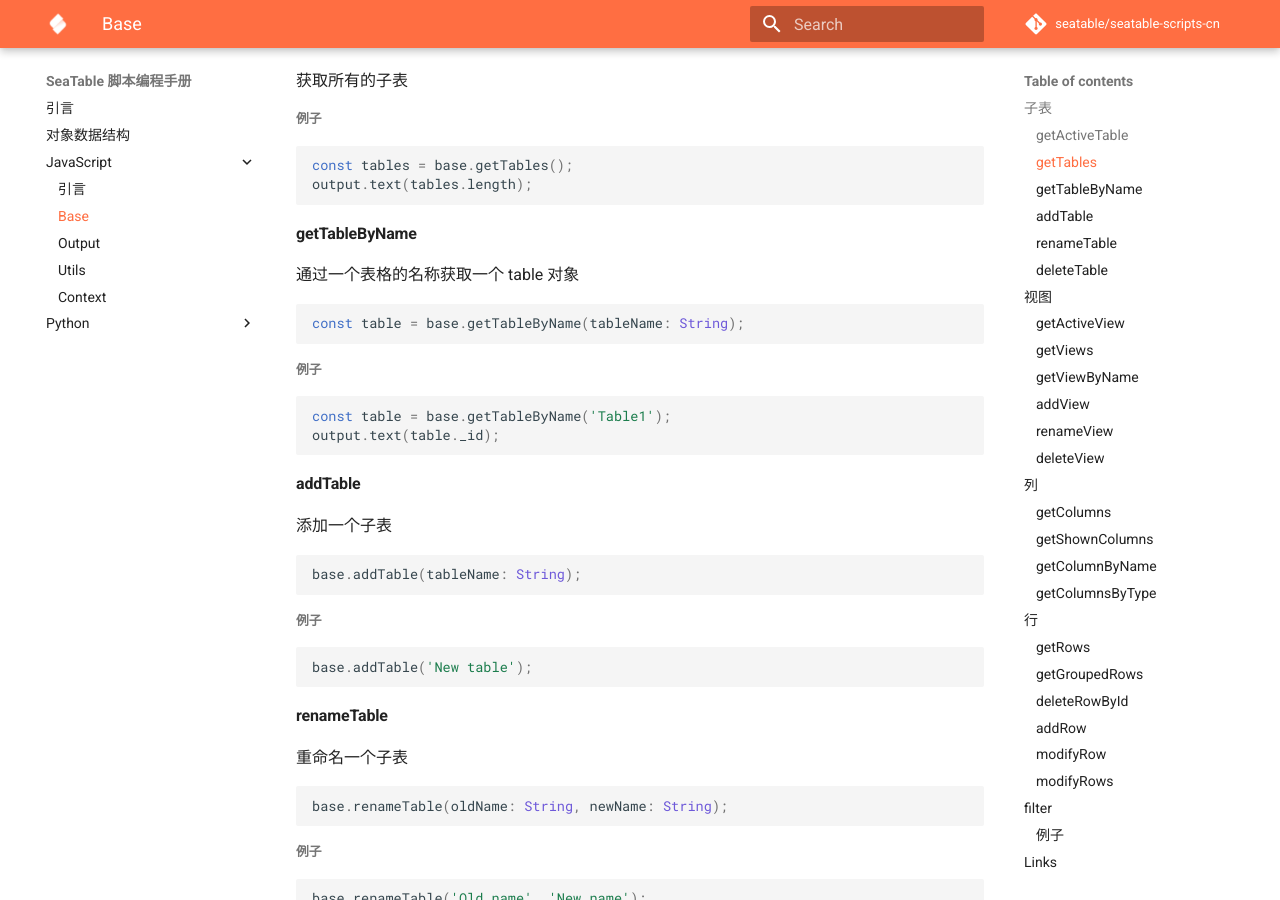
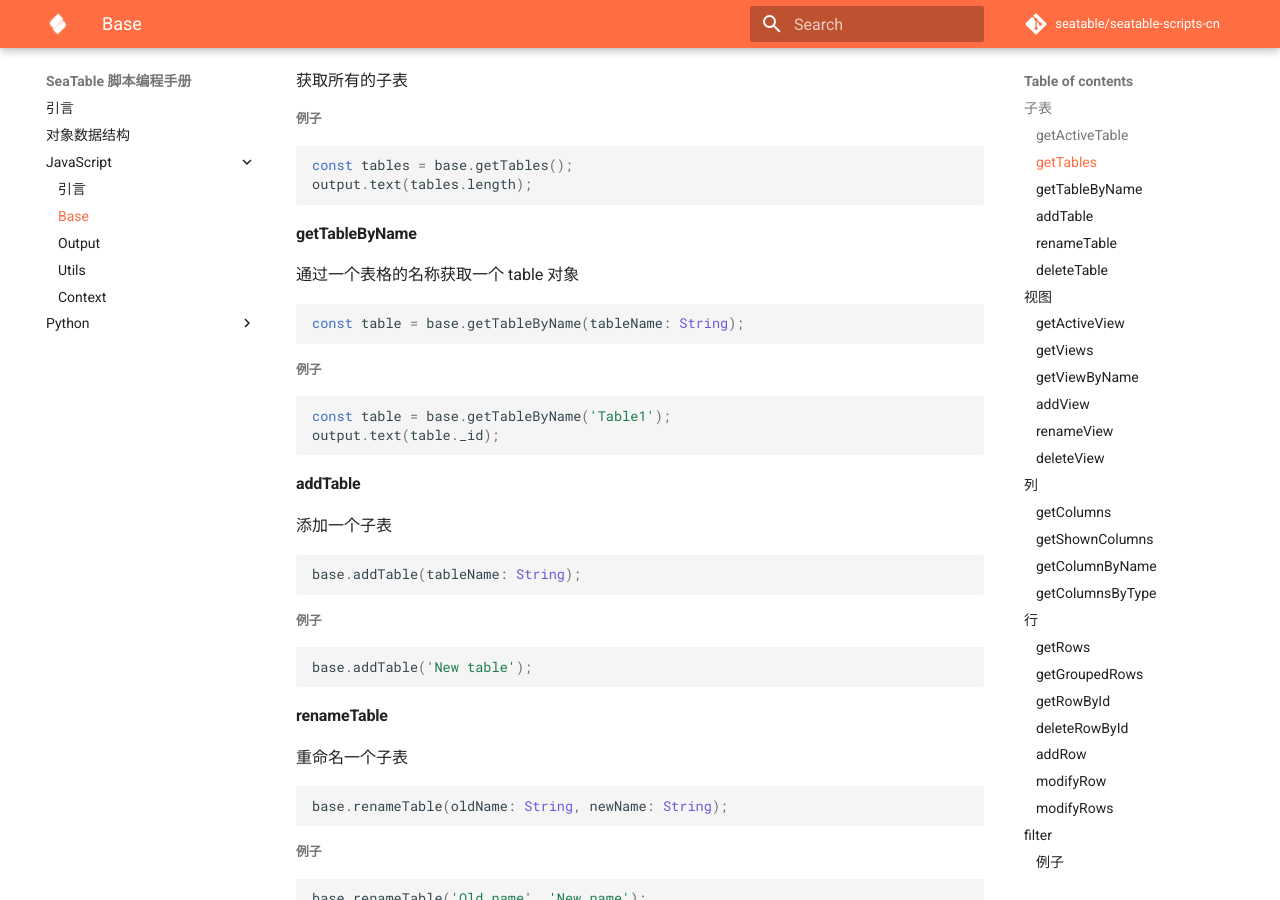
Before and after one commit to seatable/seatable-scripts-cn, an MkDocs documentation site: the page built from manual/javascript/base.md, in a window 1280 px wide and 900 px high, scrolled down 465 px. Built offline with MkDocs 1.6.1 and Material for MkDocs 9.7.7, drawn with Linux system fonts in a browser that asks for light colours; comment, search, counter and statistics services are not loaded.

````diff
--- a/manual/javascript/base.md
+++ b/manual/javascript/base.md
@@ -337,7 +337,7 @@ const groupViewRows = base.getGroupedRows(table, view);
 const groupViewRows = base.getGroupedRows('Table1', '分组视图');
 ```
 
-##### getRowById
+#### getRowById
 
 通过一个行的 id 获取行，返回一个行对象
 
````
